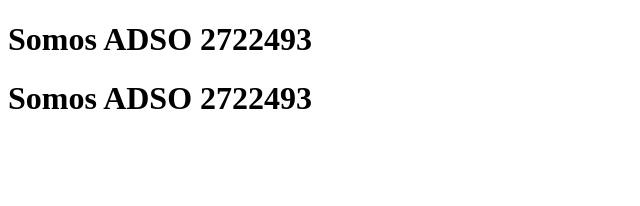
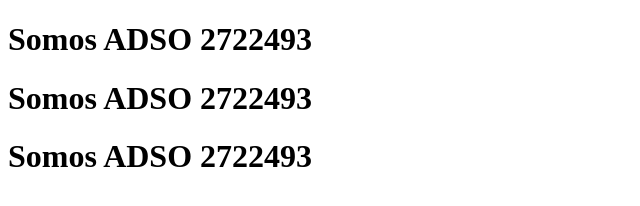
Before and after one commit to ErickAriasC/GERMAN-ACTIVIDAD-2, a plain HTML site: page index.html in a window 1280 px wide. Shown: the whole page, without its empty margins (0-640 px from the left). Drawn offline with Linux system fonts and the light colour scheme.

Commit message:
se agrego la tercer linea

```diff
--- a/index.html
+++ b/index.html
@@ -9,5 +9,6 @@
 <body>
     <h1>Somos ADSO 2722493</h1>
     <h1>Somos ADSO 2722493</h1>
+    <h1>Somos ADSO 2722493</h1>
 </body>
 </html>
```
